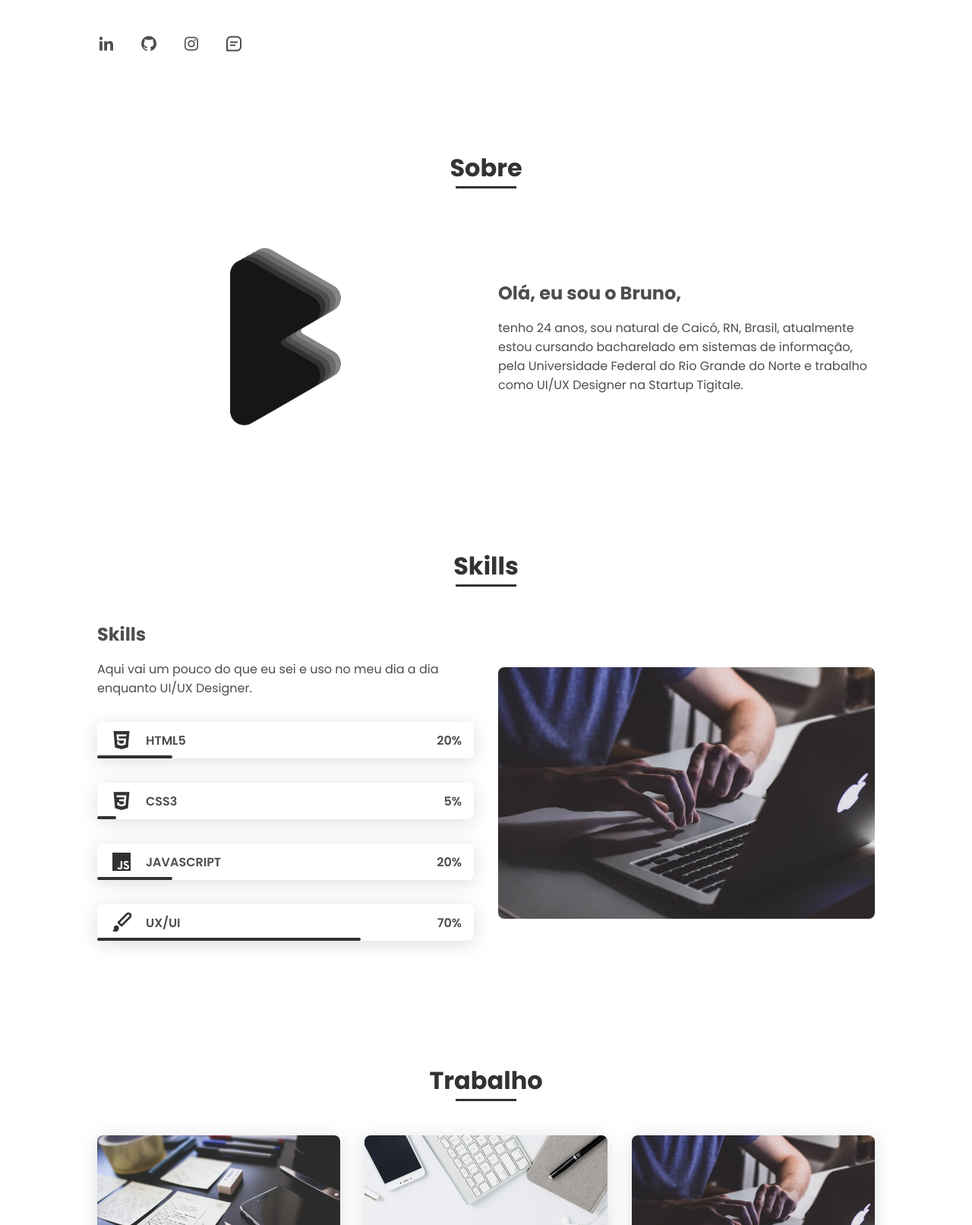
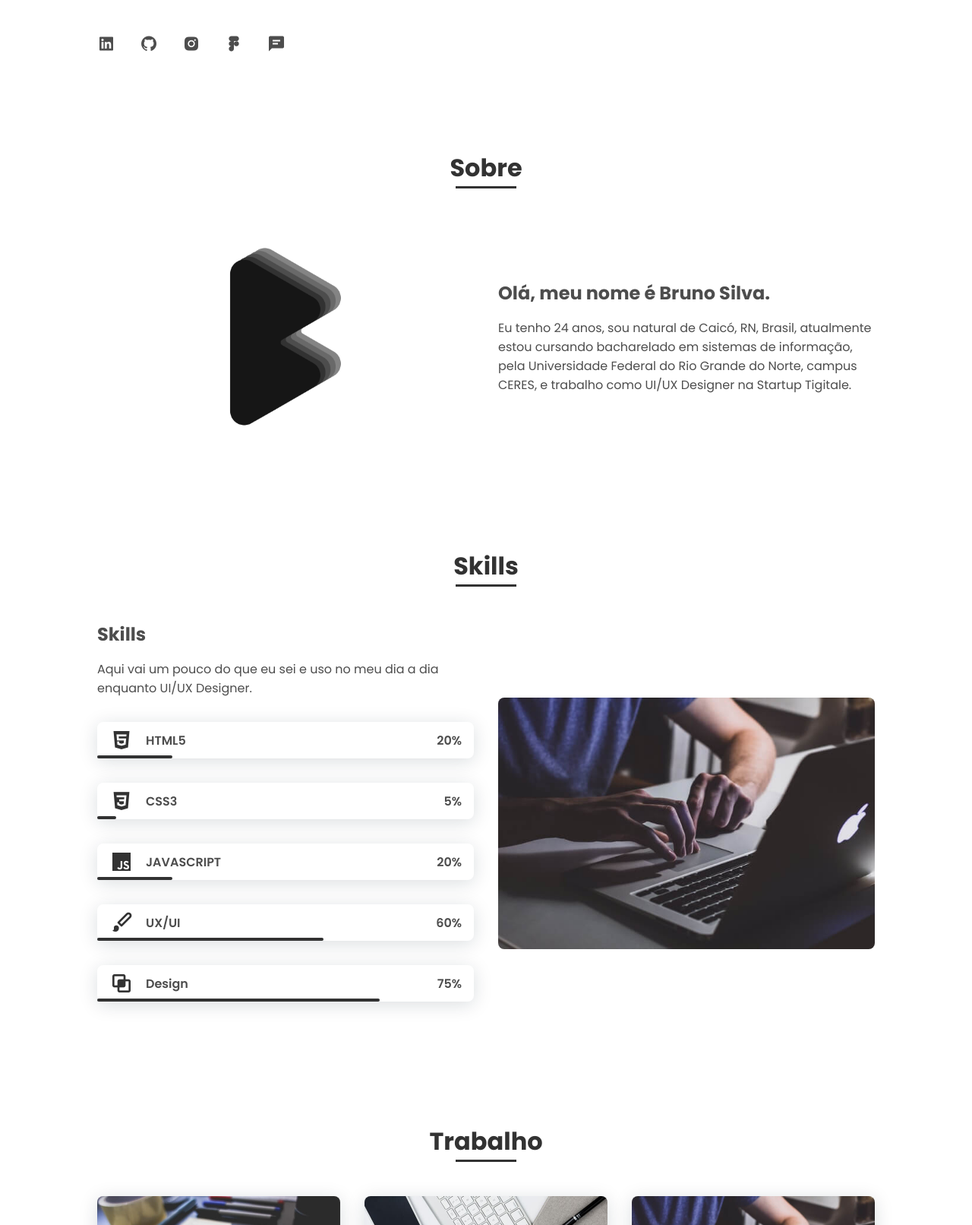
Before and after one commit to silv4b/site, a plain HTML site: page index.html in a window 1280 px wide. Shown: the part 683-2295 px from the top of the page at 76% size. Drawn offline with nearby package versions, Linux system fonts and the light colour scheme.

Commit message:
social icons update and add skill design

```diff
--- a/assets/css/styles.css
+++ b/assets/css/styles.css
@@ -306,7 +306,10 @@ img{
   width: 20%;
 }
 .skills__ux{
-  width: 70%;
+  width: 60%;
+}
+.skills__design{
+  width: 75%;
 }
 .skills__img{
   border-radius: .5rem;
--- a/index.html
+++ b/index.html
@@ -51,7 +51,7 @@
       <section class="home bd-grid" id="home">
         <div class="home__data">
           <h1 class="home__title">
-            Olá,<br />Eu sou o <span class="home__title-color"> Bruno </span
+            Olá,<br />eu sou o <span class="home__title-color"> Bruno</span
             ><br />
           </h1>
           <h1 class="home__sub_title">UI/UX Designer</h1>
@@ -62,7 +62,7 @@
             href="https://www.linkedin.com/in/silv4b/"
             target="_blank"
             class="home__social-icon"
-            ><i class="bx bxl-linkedin"></i
+            ><i class='bx bxl-linkedin-square' ></i></i
           ></a>
           <a
             href="https://github.com/silv4b"
@@ -74,13 +74,19 @@
             href="https://www.instagram.com/uisilvab/"
             target="_blank"
             class="home__social-icon"
-            ><i class="bx bxl-instagram"></i
+            ><i class="bx bxl-instagram-alt"></i
+          ></a>
+          <a
+            href="https://www.figma.com/@silv4b"
+            target="_blank"
+            class="home__social-icon"
+            ><i class='bx bxl-figma'></i></i
           ></a>
           <a
             href="mailto:brunoxbkd@gmail.com"
             target="_blank"
             class="home__social-icon"
-            ><i class="bx bx-message-square-detail"></i
+            ><i class='bx bxs-comment-detail'></i></i
           ></a>
         </div>
 
@@ -99,12 +105,9 @@
           </div>
 
           <div>
-            <h2 class="about__subtitle">Olá, eu sou o Bruno,</h2>
+            <h2 class="about__subtitle">Olá, meu nome é Bruno Silva.</h2>
             <p class="about__text">
-              tenho 24 anos, sou natural de Caicó, RN, Brasil, atualmente estou
-              cursando bacharelado em sistemas de informação, pela Universidade
-              Federal do Rio Grande do Norte e trabalho como UI/UX Designer na
-              Startup Tigitale.
+              Eu tenho 24 anos, sou natural de Caicó, RN, Brasil, atualmente estou cursando bacharelado em sistemas de informação, pela Universidade Federal do Rio Grande do Norte, campus CERES, e trabalho como UI/UX Designer na Startup Tigitale.
             </p>
           </div>
         </div>
@@ -158,7 +161,17 @@
               </div>
               <div class="skills__bar skills__ux"></div>
               <div>
-                <span class="skills__percentage">70%</span>
+                <span class="skills__percentage">60%</span>
+              </div>
+            </div>
+            <div class="skills__data">
+              <div class="skills__names">
+                 <i class="bx bx-intersect skills__icon"></i>
+                <span class="skills__name">Design</span>
+              </div>
+              <div class="skills__bar skills__design"></div>
+              <div>
+                <span class="skills__percentage">75%</span>
               </div>
             </div>
           </div>
```
